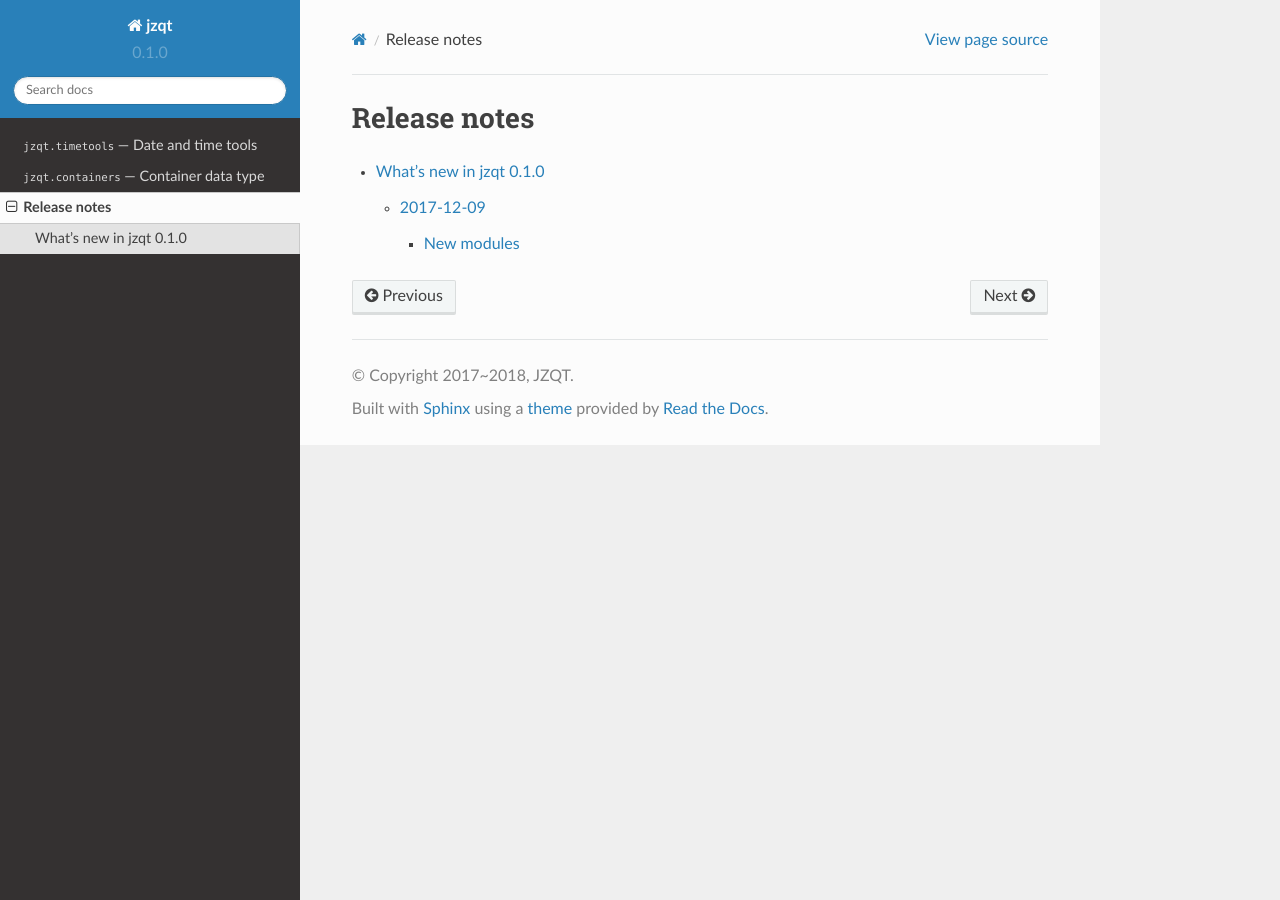
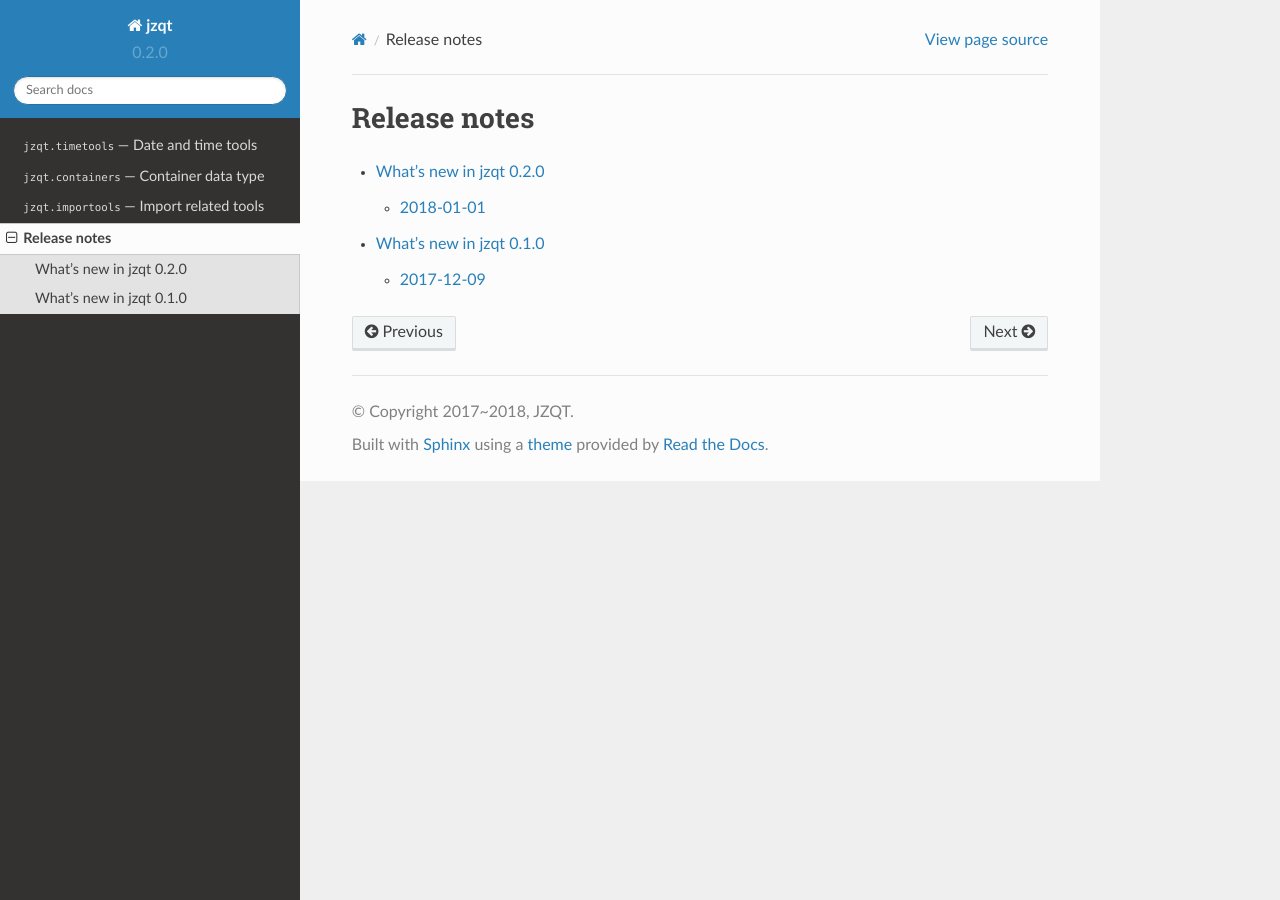
Before and after one commit to JZQT/libjzqt, a Sphinx documentation site: the page built from docs/releases.rst, in a window 1280 px wide. Built offline with Sphinx 7.4.7 and the Read the Docs theme 2.0.0, drawn with Linux system fonts in a browser that asks for light colours.

Commit message:
Add v0.2.0 documents

```diff
--- /dev/null
+++ b/docs/importools.rst
@@ -0,0 +1,9 @@
+``jzqt.importools`` --- Import related tools
+============================================
+
+.. testsetup::
+
+    from jzqt.importools import *
+
+.. automodule:: jzqt.importools
+    :members:
--- a/docs/index.rst
+++ b/docs/index.rst
@@ -12,6 +12,7 @@ Welcome to jzqt's documentation!
 
     timetools
     containers
+    importools
     releases
 
 
--- a/docs/releases.rst
+++ b/docs/releases.rst
@@ -2,5 +2,7 @@ Release notes
 =============
 
 .. toctree::
+    :maxdepth: 2
 
+    releases/v0.2.0
     releases/v0.1.0
--- /dev/null
+++ b/docs/releases/v0.2.0.rst
@@ -0,0 +1,39 @@
+What's new in jzqt 0.2.0
+========================
+
+2018-01-01
+----------
+
+New modules
+~~~~~~~~~~~
+
+- `jzqt.importools` provide import related tools.
+
+General changes
+~~~~~~~~~~~~~~~
+
+`jzqt.containers`
+~~~~~~~~~~~~~~~~~
+
+- New class: `.FrozenDict` implements an immutable dict.
+- `.ObjectDict` ``__delattr__`` method is implemented.
+
+`jzqt.timetools`
+~~~~~~~~~~~~~~~~
+
+- The following `.timerange` methods are implemented
+
+    - ``__ne__``
+    - ``__len__``
+    - ``__str__``
+    - ``__repr__``
+    - ``__bool__``
+
+- The following function now support no arguments, default argument value is `datetime.datetime.now()`
+
+    - `.prev_month_first_day`
+    - `.prev_month_last_day`
+    - `.this_month_first_day`
+    - `.this_month_last_day`
+    - `.next_month_first_day`
+    - `.next_month_last_day`
--- a/jzqt/__init__.py
+++ b/jzqt/__init__.py
@@ -1,3 +1,3 @@
 # coding: utf-8
 
-__version__ = '0.1.0'
+__version__ = '0.2.0'
```
